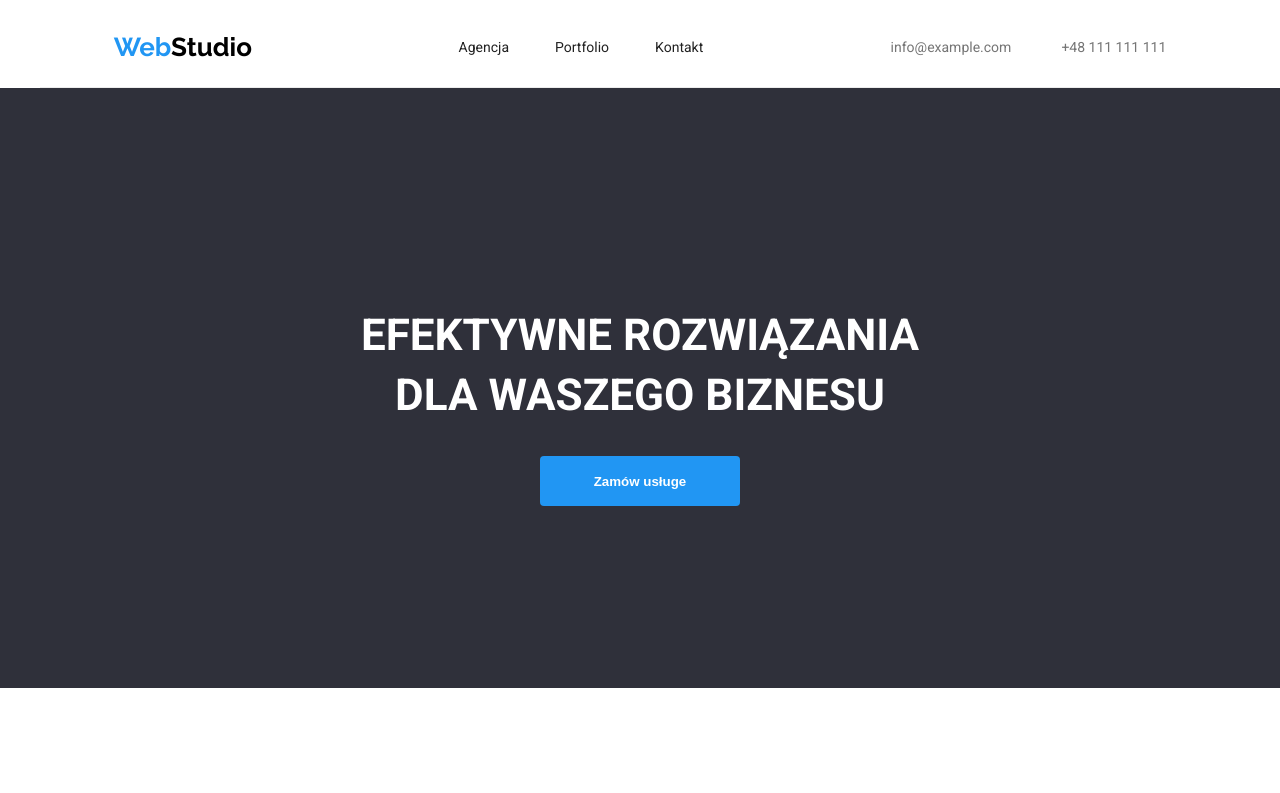
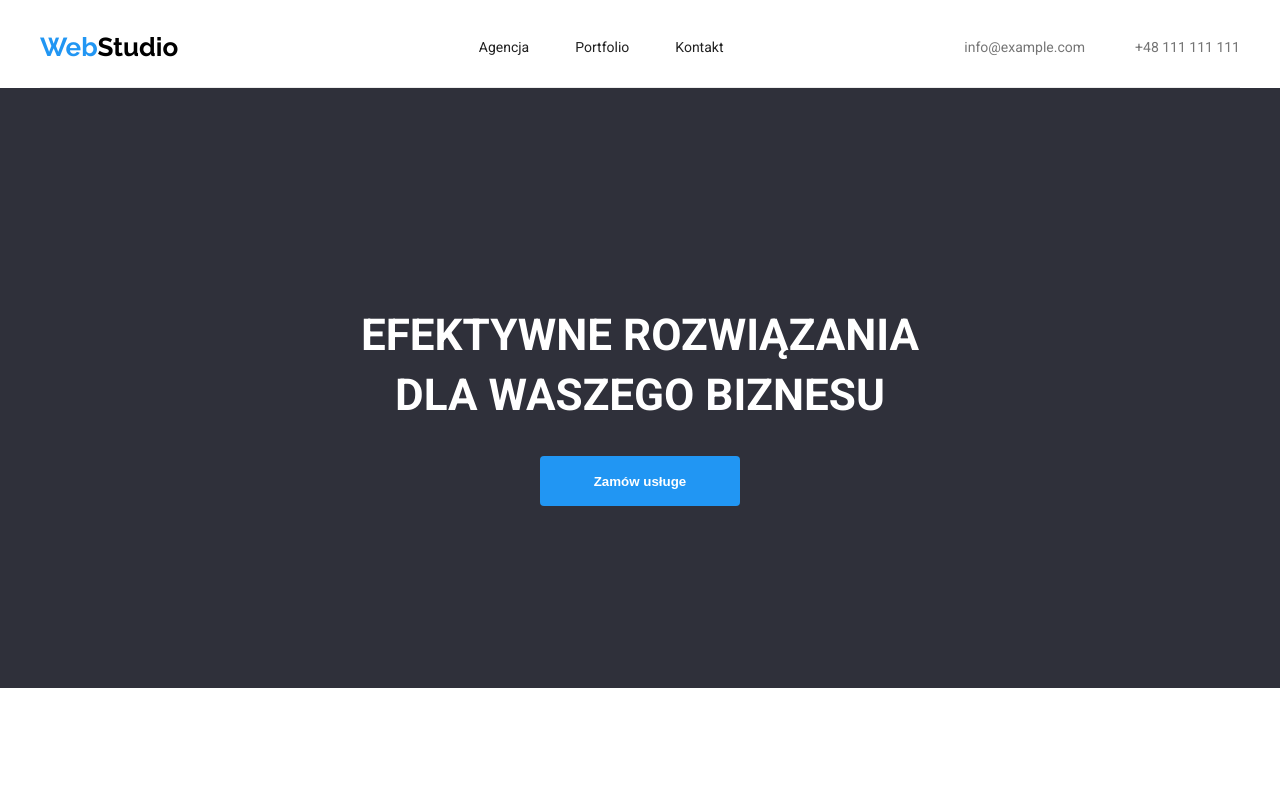
Before and after one commit to krupek12/goit-markup-hw-03, a plain HTML site: page index.html in a window 1280 px wide. Shown: the top 793 px of the page. Drawn offline with Linux system fonts and the light colour scheme.

Commit message:
kolejne zmiany

```diff
--- a/css/style.css
+++ b/css/style.css
@@ -19,8 +19,8 @@ body {
 }
 * {
   box-sizing: border-box;
-  margin-left: auto;
-  margin-right: auto;
+  margin-left: 0;
+  margin-right: 0;
 }
 a {
   text-decoration: none;
@@ -34,21 +34,30 @@ a {
 .page-menu {
   display: flex;
   align-items: center;
-  justify-content: space-between;
   border-bottom: 1px solid var(--border-color);
   height: 80px;
+  justify-content: space-between;
+}
+.page-menu .menu-link {
+  margin-left: 93px;
 }
 .logo-menu .logo .logo-color .logo-color-2 {
   font-family: Raleway;
   text-decoration: none;
   font-size: 26px;
 }
-
+.logo {
+  width: 145px;
+  padding: 0;
+  margin: 0;
+}
 .main-link {
   font-family: Raleway;
   text-decoration: none;
   font-size: 26px;
   line-height: 1.19;
+  padding: 0;
+  margin-right: 93px;
 }
 .logo-color {
   color: #2196f3;
@@ -75,10 +84,13 @@ a {
   font-size: 14px;
   line-height: 1.14;
   gap: 46px;
+  padding: 0;
+  margin: 0;
 }
+/*
 .navi {
   margin-left: 93px;
-}
+}*/
 .contact {
   list-style-type: none;
   text-decoration: none;
--- a/index.html
+++ b/index.html
@@ -45,10 +45,10 @@
       </nav>
       <ul class="contact">
         <li>
-          <a class="link" href="mailto:info@example.com"> info@example.com</a>
+          <a class="link contact-link" href="mailto:info@example.com"> info@example.com</a>
         </li>
         <li>
-          <a class="link" href="tel:+48 111 111 111"> +48 111 111 111</a>
+          <a class="link contact-link" href="tel:+48 111 111 111"> +48 111 111 111</a>
         </li>
       </ul>
     </header>
```
Also changed, not shown: portfolio.html (+1 -1 lines).
